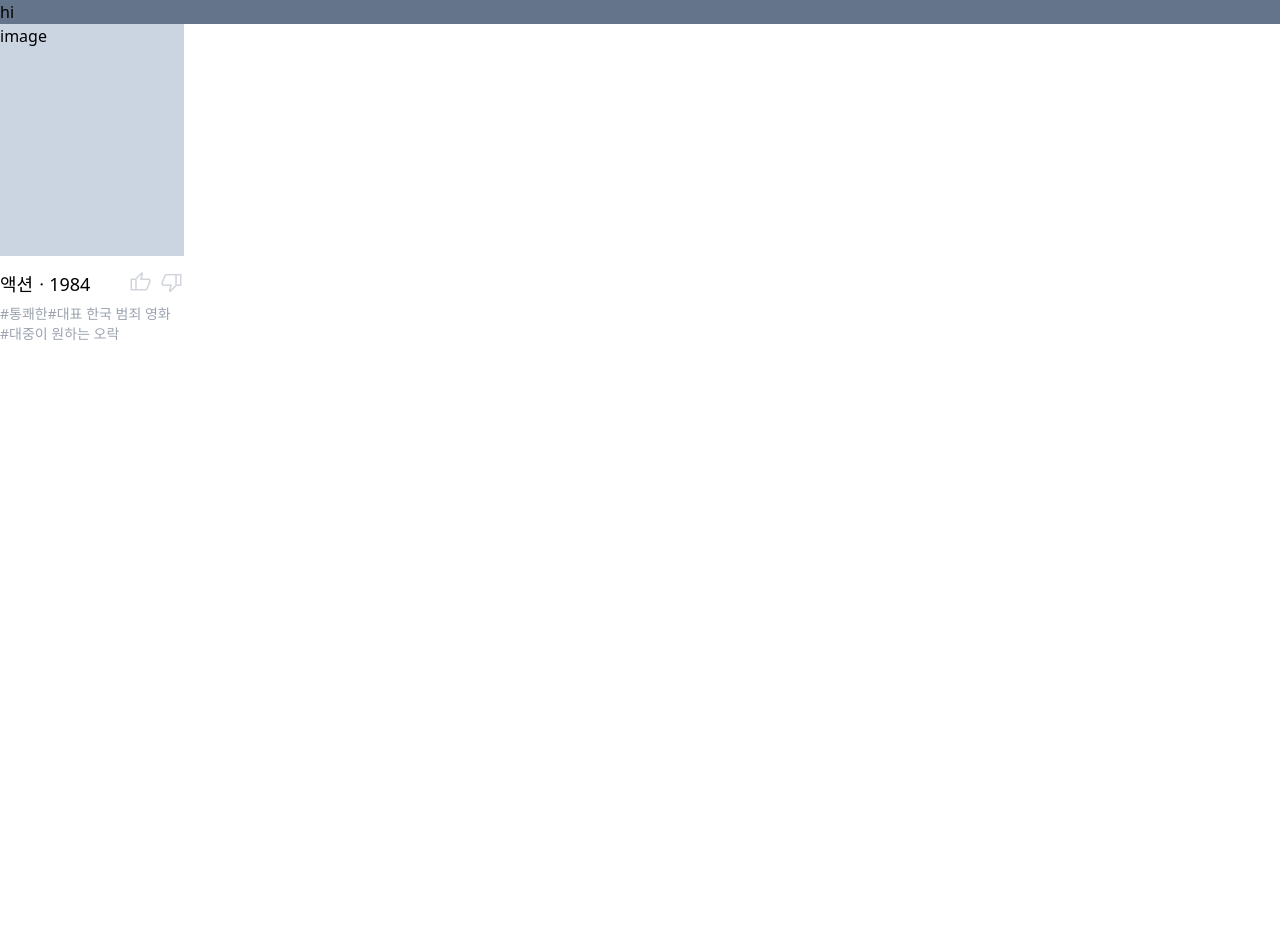
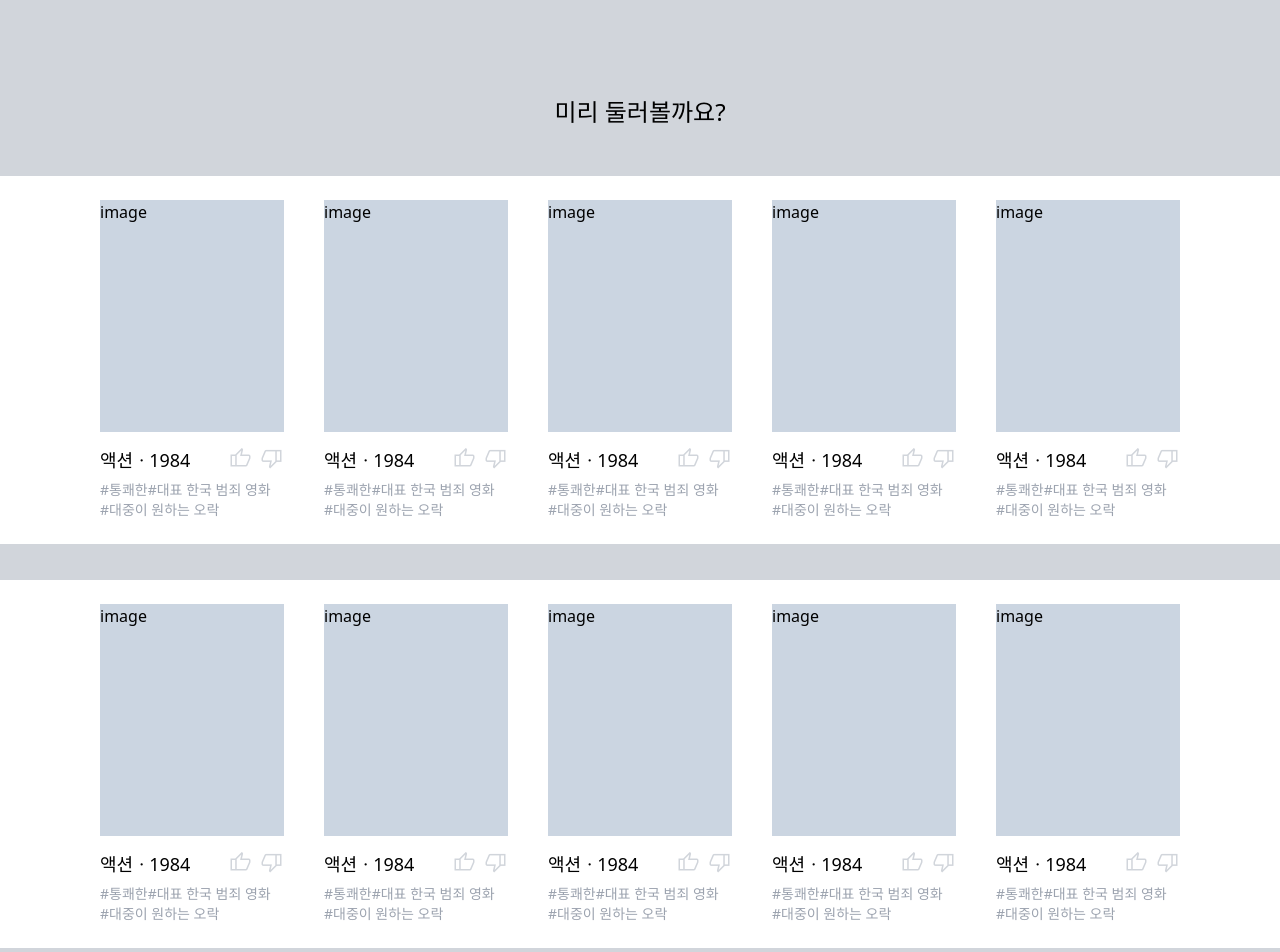
Before and after one commit to sungsung718/2024_snu_hci_team7, a React (Vite) app in the folder frontend/: page / in a window 1280 px wide. Shown: the top 952 px of the page. Before the commit the page ends 800 px from the top, so only its background shows below. Built offline with nearby package versions, Linux system fonts and the light colour scheme.

Commit message:
feat: 메인 페이지 UI 구현

```diff
--- a/frontend/src/App.tsx
+++ b/frontend/src/App.tsx
@@ -1,20 +1,10 @@
 import "./App.css";
-import MovieCard from "@/components/MovieCard";
-import { Movie } from "./customTypes";
-
-const movieMock: Movie = {
-  title: "액션",
-  year: 1984,
-  // director: "김기덕",
-  keywords: ["#통쾌한", "#대표 한국 범죄 영화", "#대중이 원하는 오락"],
-  // rating: 8.1,
-};
+import MainPage from "./MainPage";
 
 function App() {
   return (
     <>
-      <p className="bg-slate-500">hi</p>
-      <MovieCard movie={movieMock} showPreference={true} />
+      <MainPage />
     </>
   );
 }
--- /dev/null
+++ b/frontend/src/MainPage.tsx
@@ -0,0 +1,48 @@
+import MovieCard from "@/components/MovieCard";
+import { Movie } from "@/customTypes";
+
+const movieMock: Movie = {
+  title: "액션",
+  year: 1984,
+  // director: "김기덕",
+  keywords: ["#통쾌한", "#대표 한국 범죄 영화", "#대중이 원하는 오락"],
+  // rating: 8.1,
+};
+
+export default function MainPage() {
+  return (
+    <div className="bg-gray-300 flex flex-col items-center">
+      <div className="text-2xl pt-24 flex justify-center pb-12">
+        미리 둘러볼까요?
+      </div>
+      <div className="flex flex-col gap-9 w-full">
+        <div className="bg-white flex flex-col items-center py-6 px-14">
+          <div className="flex flex-wrap gap-10 ">
+            <MovieCard movie={movieMock} showPreference={true} />
+            <MovieCard movie={movieMock} showPreference={true} />
+            <MovieCard movie={movieMock} showPreference={true} />
+            <MovieCard movie={movieMock} showPreference={true} />
+            <MovieCard movie={movieMock} showPreference={true} />
+          </div>
+        </div>
+
+        <div className="bg-white flex flex-col items-center py-6 px-14">
+          <div className="flex flex-wrap gap-10">
+            <MovieCard movie={movieMock} showPreference={true} />
+            <MovieCard movie={movieMock} showPreference={true} />
+            <MovieCard movie={movieMock} showPreference={true} />
+            <MovieCard movie={movieMock} showPreference={true} />
+            <MovieCard movie={movieMock} showPreference={true} />
+          </div>
+        </div>
+      </div>
+
+      <button className="pb-28 pt-[72px] flex items-center justify-center gap-1">
+        <span className="text-lg">시작하기</span>
+        <span className="material-symbols-outlined text-5xl font-extralight">
+          arrow_right_alt
+        </span>
+      </button>
+    </div>
+  );
+}
```
